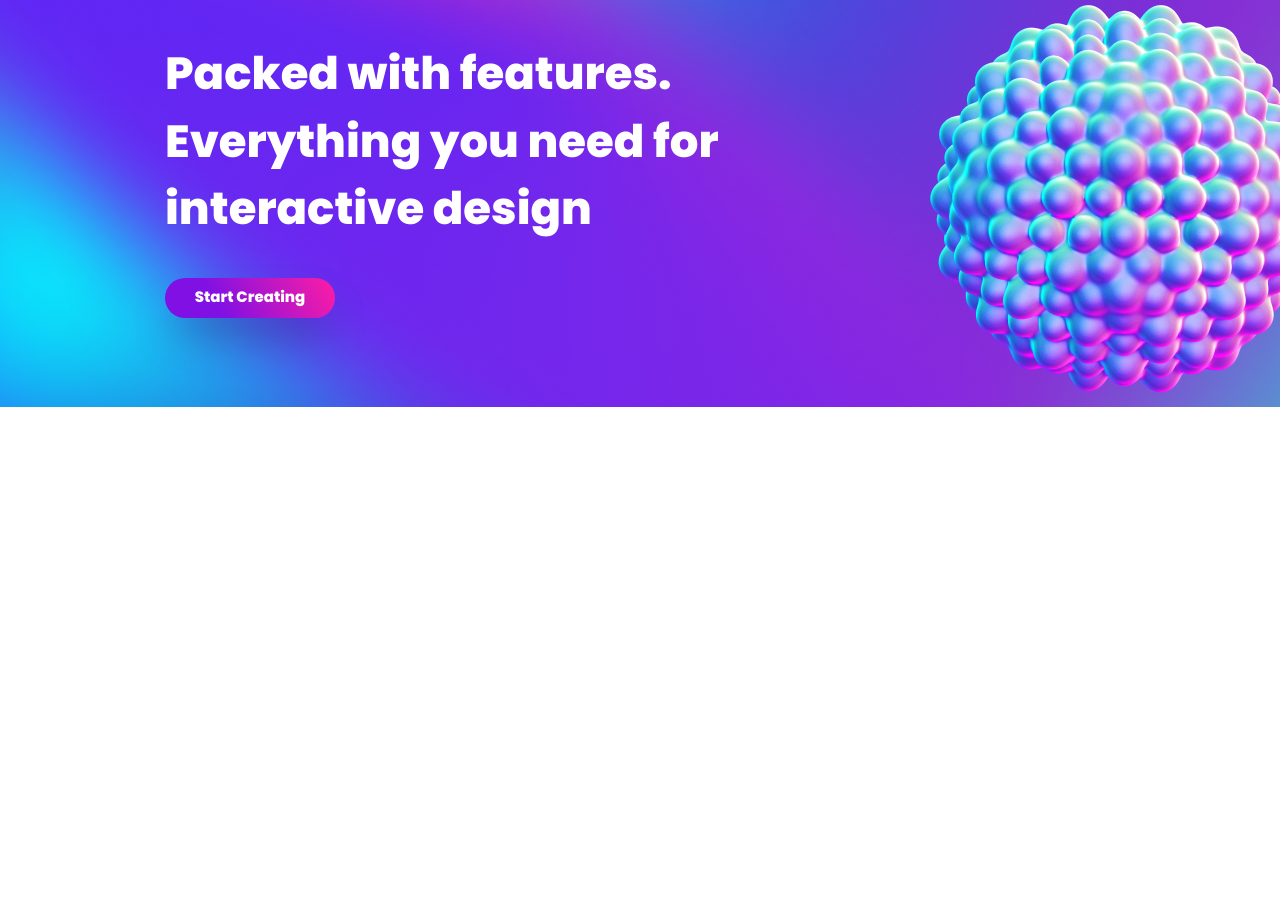
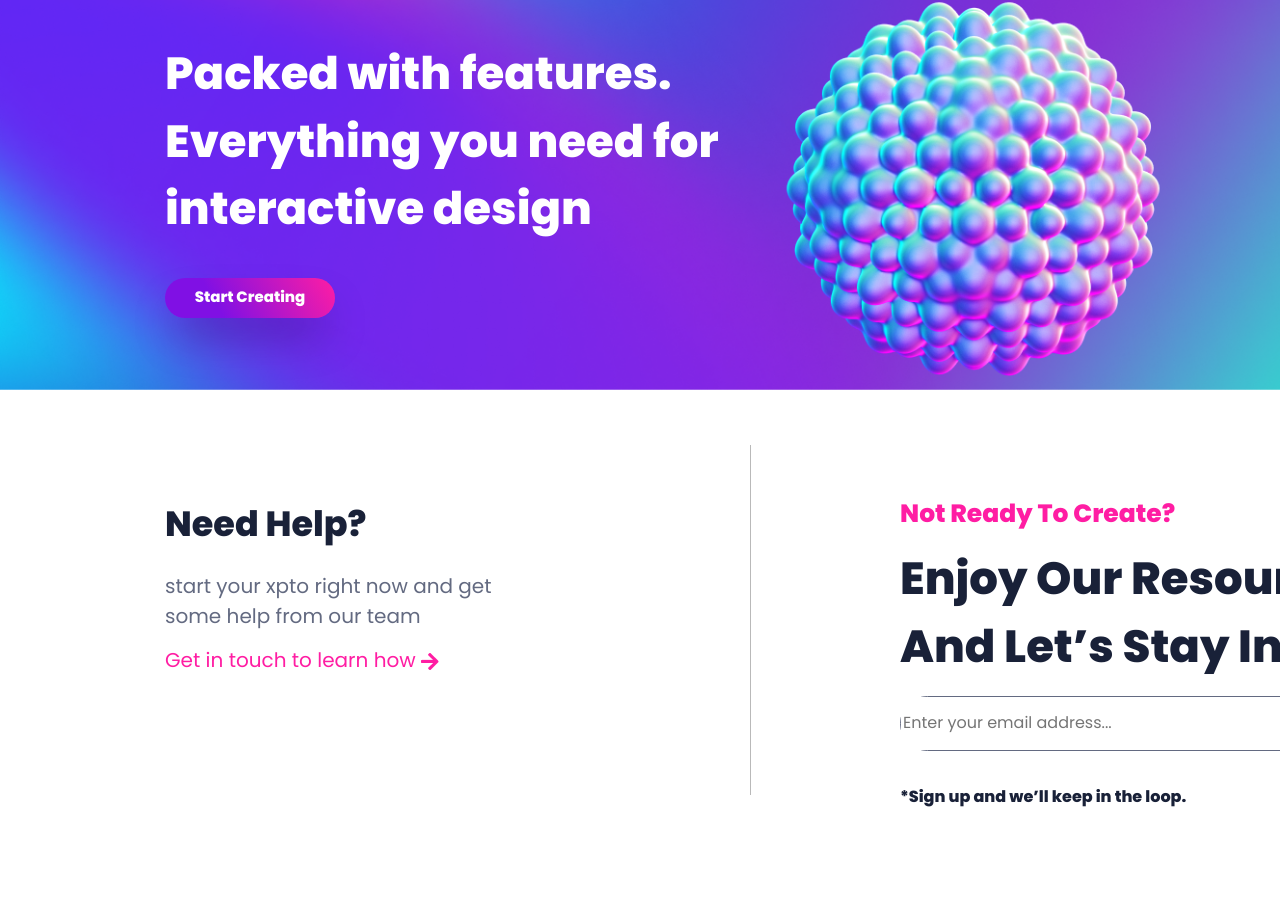
Before and after one commit to ostapzat/VR, a website: page src/index.html in a window 1280 px wide. Shown: the part 3055-3952 px from the top of the page. Before the commit the page ends 3463 px from the top, so only its background shows below. Drawn offline with nearby package versions, Linux system fonts and the light colour scheme.

Commit message:
added help section and fixed features section

```diff
--- a/src/index.html
+++ b/src/index.html
@@ -127,5 +127,36 @@
         <button class="features__button">Start Creating</button>
       </div>
     </section>
+
+    <section class="help">
+      <div class="container">
+        <div class="help__first-header">Need Help?</div>
+        <div class="help__descr">
+          start your xpto right now and get some help from our team
+        </div>
+        <a href="#" class="help__how"
+          >Get in touch to learn how
+          <div class="arrow">
+            <img src="icons/arrow-right.png" alt="">
+          </div>
+        </a>
+
+        <div class="help__split"></div>
+
+        <div class="help__notready">Not ready to create?</div>
+        <div class="help__second-header">
+          Enjoy our resources and let’s stay in touch.
+        </div>
+        <form action="#">
+          <input
+            required
+            placeholder="Enter your email address..."
+            type="email"
+          />
+          <button class="help__button">Stay in Touch</button>
+        </form>
+        <a href="#" class="sign">*Sign up and we’ll keep in the loop. </a>
+      </div>
+    </section>
   </body>
 </html>
--- a/src/sass/blocks/_features.scss
+++ b/src/sass/blocks/_features.scss
@@ -1,6 +1,6 @@
 .features {
   height: 480px;
-  background: url("../../img/Group 28 (1).png");
+  background: url("../../img/Group 28 (1).png") center center/cover no-repeat;
   &__header {
     font-weight: 600;
     font-size: 45px;
@@ -23,6 +23,5 @@
     text-align: center;
 
     color: #ffffff;
-
   }
 }
--- /dev/null
+++ b/src/sass/blocks/_help.scss
@@ -0,0 +1,130 @@
+.help {
+  height: 489px;
+  &__split {
+    position: absolute;
+    width: 1px;
+    height: 350px;
+    left: 750px;
+    top: 3500px;
+
+    background: #b9b9b9;
+  }
+  .sign {
+    position: absolute;
+    width: 372px;
+    height: 35px;
+    left: 900px;
+    top: 3840px;
+
+    font-family: "Poppins";
+    font-style: normal;
+    font-weight: 600;
+    font-size: 16px;
+    line-height: 150%;
+    /* or 24px */
+
+    /* text color 1 */
+
+    color: #192138;
+  }
+  &__first {
+    &-header {
+      font-weight: 600;
+      font-size: 35px;
+      color: #192138;
+      padding-top: 90px;
+    }
+  }
+  &__descr {
+    font-weight: 400;
+    font-size: 20px;
+    width: 335px;
+    padding-top: 20px;
+    color: #636a81;
+    margin-bottom: 14px;
+  }
+  a {
+    font-weight: 400;
+    font-size: 20px;
+    text-decoration: none;
+    color: #ff1da3;
+    :hover {
+      text-decoration: none;
+    }
+  }
+  .arrow {
+    display: inline-block;
+  }
+  &__notready {
+    position: absolute;
+    width: 568px;
+    height: 43px;
+    left: 900px;
+    top: 3550px;
+    font-weight: 600;
+    font-size: 25px;
+
+    text-transform: capitalize;
+
+    color: #ff1da3;
+  }
+  &__second-header {
+    position: absolute;
+    width: 568px;
+    height: 133px;
+    left: 900px;
+    top: 3600px;
+
+    font-weight: 600;
+    font-size: 45px;
+
+    text-transform: capitalize;
+    color: #192138;
+  }
+  form {
+    display: flex;
+    justify-content: right;
+    position: absolute;
+    width: 570px;
+    height: 55px;
+    left: 900px;
+    top: 3;
+    margin-top: 21px;
+    background: #ffffff;
+
+    /* Text color 2 */
+
+    border: 1px solid #636a81;
+    border-radius: 27.5px;
+    input {
+      display: flex;
+      justify-content: left;
+
+      font-weight: 400;
+      font-size: 16px;
+      color: #636a81;
+      border: none;
+      padding-top: 0;
+    }
+    input:focus {
+      outline: none;
+    }
+    button {
+      margin-left: 150px;
+      margin-top: 7px;
+      margin-right: 5px;
+
+      width: 170px;
+      height: 40px;
+      background: #ff1da3;
+      border-radius: 20px;
+      opacity: 100%;
+      border: none;
+      font-weight: 700;
+      font-size: 15px;
+      text-align: center;
+
+      color: #ffffff;
+    }
+  }
+}
--- a/src/sass/style.scss
+++ b/src/sass/style.scss
@@ -15,4 +15,5 @@
 @import 'blocks/fortes';
 @import 'blocks/tool';
 @import 'blocks/features';
+@import 'blocks/help';
 @import "base/mixins";
```
Also changed, not shown: src/css/style.min.css, src/icons/arrow-right.png (added).
